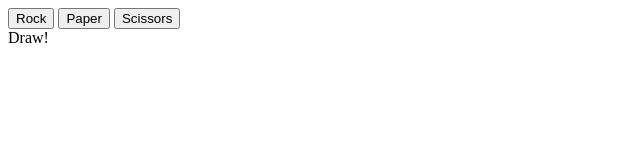
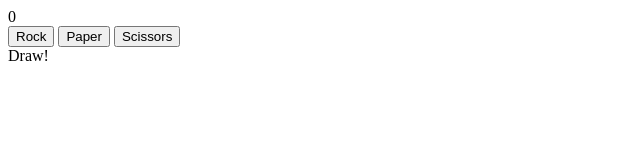
Before and after one commit to ElvisDaniel1/Rock-paper-scissors, a plain HTML site: page index.html in a window 1280 px wide. Both pictures are taken after a click on the button "Rock". Shown: the whole page, without its empty margins (0-640 px from the left). Drawn offline with Linux system fonts and the light colour scheme.

Commit message:
Complete score and endgame message

```diff
--- a/index.html
+++ b/index.html
@@ -7,9 +7,12 @@
     <title>Rock Paper Scissors</title>
 </head>
 <body>
-    <button id="rock">Rock</button>
-    <button id="paper">Paper</button>
-    <button id="scissors">Scissors</button>
-    <div class="results"></div>
+    <div class="score"></div>
+    <div id="menu">
+        <button id="rock">Rock</button>
+        <button id="paper">Paper</button>
+        <button id="scissors">Scissors</button>
+    </div>
+    <div id="results"></div>
 </body>
 </html>
--- a/script.js
+++ b/script.js
@@ -1,7 +1,10 @@
+let humanScore = 0;
+let computerScore = 0;
+
 function playRound(humanChoice, computerChoice) {
-    const results = document.querySelector(".results");
     //Rules
     // Rock > Scissors      Scissors > Paper        Paper > Rock
+    const results = document.querySelector("#results");
 
     // Determine winner
     let wonRound = false;
@@ -10,7 +13,6 @@ function playRound(humanChoice, computerChoice) {
     if (humanChoice == computerChoice) {
 
         results.textContent = "Draw!";
-        //console.log("Draw!");
         return;
     }
 
@@ -26,16 +28,14 @@ function playRound(humanChoice, computerChoice) {
     let msg = "";
     if (wonRound) {
         msg = `You win! ${humanChoice} beats ${computerChoice}`;
-        //console.log(msg);
         results.textContent = msg;
-        //humanScore++;
+        humanScore++;
         //console.log(humanScore);
     }
     else {
         msg = `You lose! ${computerChoice} beats ${humanChoice}`;
-        //console.log(msg);
         results.textContent = msg;
-        //computerScore++;
+        computerScore++;
         //console.log(computerScore);
     }
 
@@ -52,15 +52,48 @@ function getComputerChoice() {
     return (choices[num]);
 }
 
-const buttons = document.querySelectorAll("button");
+function endGame() {
+    const results = document.querySelector("#results");
 
-buttons.forEach((button) => {
-    button.addEventListener("click", () => {
+    if (humanScore > computerScore)
+        results.textContent = "YOU WON!!!!....GAME OVER😀";
+    else
+        results.textContent = "YOU LOSE!.....GAME OVER😢";
+
+}
+
+function playGame() {
+    //Initialize buttons
+    const score = document.querySelector(".score");
+    const menu = document.querySelector("#menu");
+    let timesClicked = 0;
 
 
-        const humanChoice = button.id;
+    menu.addEventListener("click", (event) => {
+        // End game after 5 rounds
+        if (timesClicked == 4)
+        {
+            endGame();
+            return;
+        }
+
+        // Play round
+        let target = event.target;
+
+        const userChoice = target.id;
         const computerChoice = getComputerChoice();
 
-        playRound(humanChoice, computerChoice);
+        playRound(userChoice, computerChoice);
+
+
+        timesClicked++;
+
+        score.textContent = humanScore;
     });
-});
+
+
+}
+
+//USE BUBBLING
+
+playGame();
```
